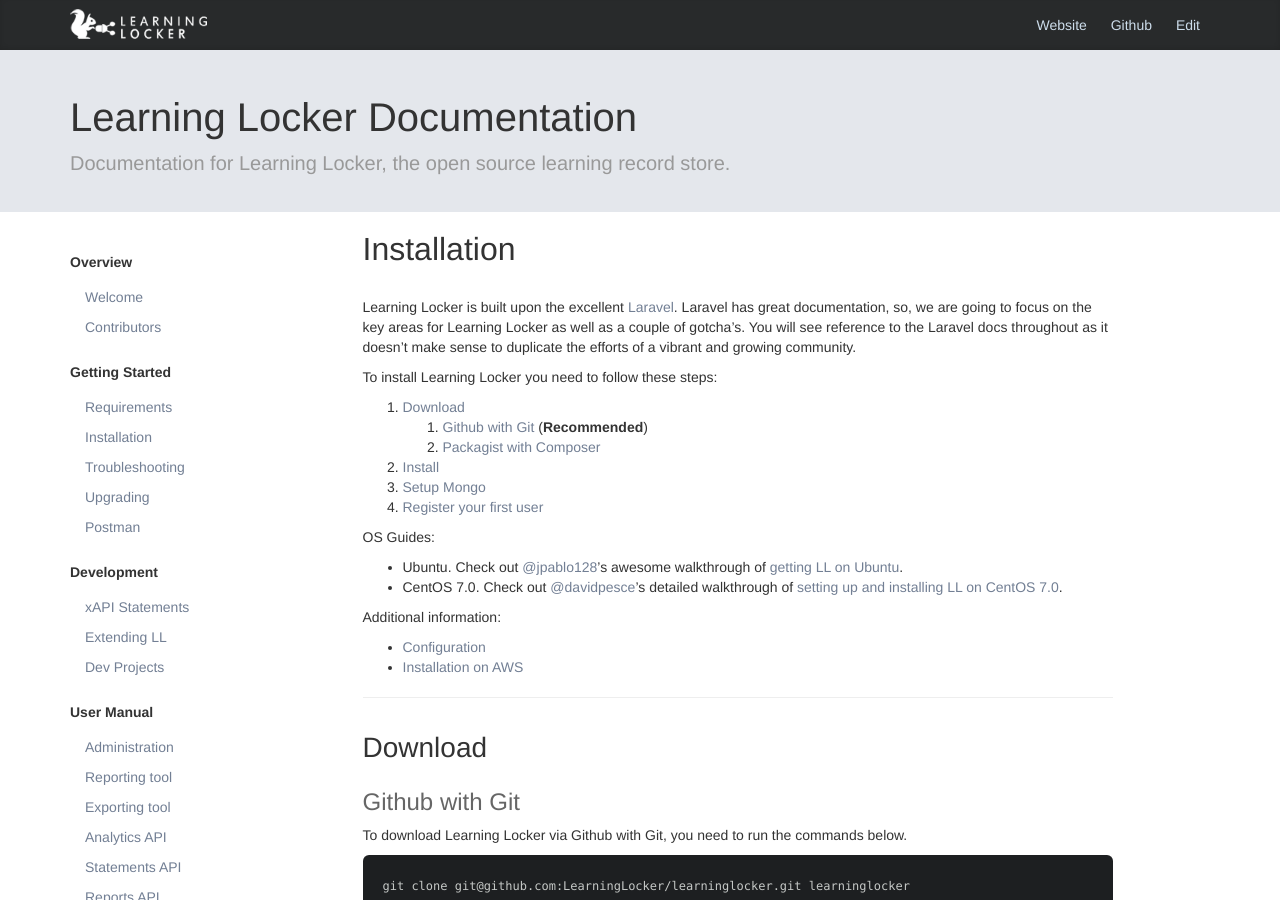
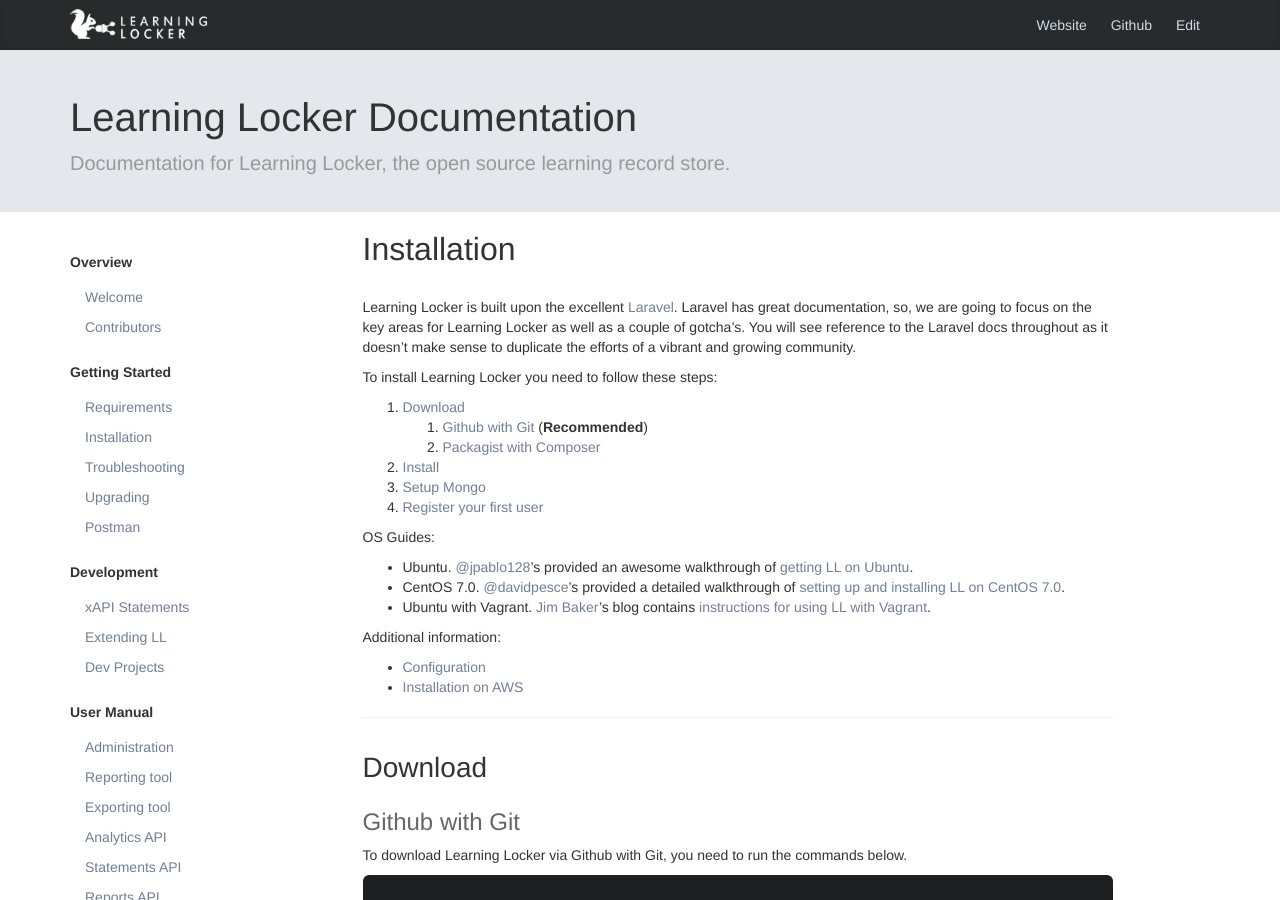
Before and after one commit to LearningLocker/docs, a Jekyll site: the page built from installation.md, in a window 1280 px wide and 900 px high. Built offline with Jekyll 4.4.1, drawn with Linux system fonts in a browser that asks for light colours; nearby versions of some CDN libraries.

Commit message:
Adds Jim Baker's blog post.

```diff
--- a/installation.md
+++ b/installation.md
@@ -15,8 +15,9 @@
 
 OS Guides:
 
-- Ubuntu. Check out [@jpablo128](https://twitter.com/jpablo128)'s awesome walkthrough of [getting LL on Ubuntu](http://www.jpablo128.com/how_to_install_learning_locker/).
-- CentOS 7.0. Check out [@davidpesce](https://github.com/davidpesce)'s detailed walkthrough of [setting up and installing LL on CentOS 7.0](https://gist.github.com/davidpesce/7d6e1b81594ecbc72311).
+- Ubuntu. [@jpablo128](https://twitter.com/jpablo128)'s provided an awesome walkthrough of [getting LL on Ubuntu](http://www.jpablo128.com/how_to_install_learning_locker/).
+- CentOS 7.0. [@davidpesce](https://github.com/davidpesce)'s provided a detailed walkthrough of [setting up and installing LL on CentOS 7.0](https://gist.github.com/davidpesce/7d6e1b81594ecbc72311).
+- Ubuntu with Vagrant. [Jim Baker](http://www.jmblog.org)'s blog contains [instructions for using LL with Vagrant](http://www.jmblog.org/blog/2015/02/03/learning-locker-vagrant).
 
 Additional information:
 
```
